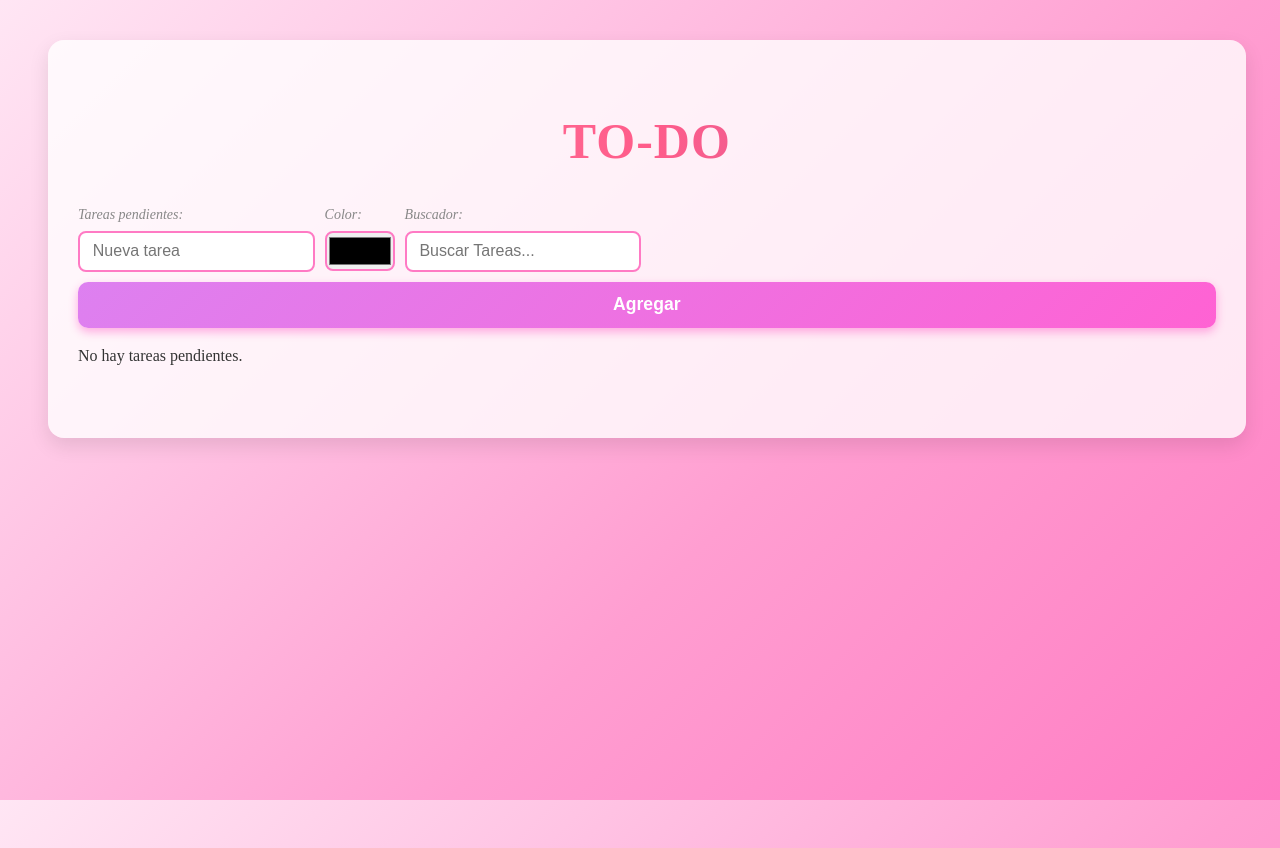
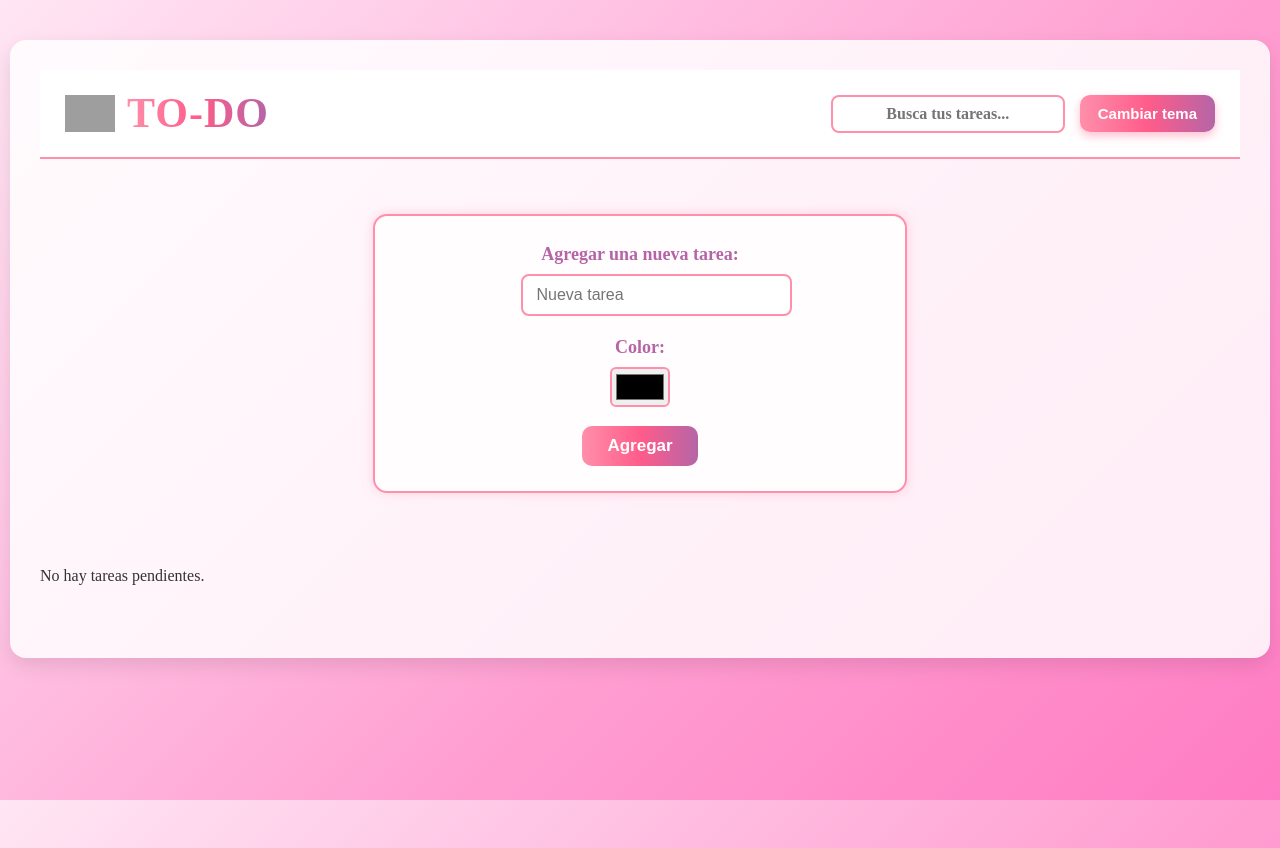
Before and after one commit to Lilia2332/TO-DO-App-React, a React (Vite) app: page / in a window 1280 px wide. Built offline with nearby package versions, Linux system fonts and the light colour scheme; grey boxes are pictures that could not be loaded.

Commit message:
Agrego estilos y modo oscuro

```diff
--- a/src/ToDoApp.css
+++ b/src/ToDoApp.css
@@ -4,3 +4,28 @@
   font-weight: 400;
   color: #333;
 }
+body {
+  min-height: 100vh;
+  font-family: "Poppins";
+  background: linear-gradient(
+    135deg,
+    #ffe6f4 0%,
+    #ffc2e3 30%,
+    #ff9ed1 60%,
+    #ff7cc3 100%
+  );
+  background-attachment: fixed;
+  transition: background 0.6s ease;
+}
+
+body.oscuro {
+  min-height: 100vh;
+  background: linear-gradient(
+    135deg,
+    #1e0d29 0%,
+    #2d0f3a 35%,
+    #3c1350 70%,
+    #4c1f63 100%
+  );
+  color: #eee;
+}
--- a/src/ToDoApp.jsx
+++ b/src/ToDoApp.jsx
@@ -1,10 +1,13 @@
+import { useState } from "react";
 import ContenedorTareas from "./components/ContenedorTareas/ContenedorTareas";
 import "./ToDoApp.css";
 
 export default function App() {
+  const [modoOscuro, setModoOscuro] = useState(false);
+
   return (
-    <>
-      <ContenedorTareas />
-    </>
+    <div className={modoOscuro ? "oscuro" : ""}>
+      <ContenedorTareas modoOscuro={modoOscuro}setModoOscuro={setModoOscuro}/>
+    </div>
   );
 }
--- a/src/components/AgregarTareas/AgregarTareas.css
+++ b/src/components/AgregarTareas/AgregarTareas.css
@@ -1,68 +1,101 @@
-.subtitulo {
-  font-size: 14px;
-  color: #888888;
-  font-style: italic;
-  text-align: left;
+.formulario {
+  display: flex;
+  flex-direction: column;
+  align-items: center;
+  gap: 18px;
+  padding: 25px;
+  margin: 30px auto;
+  width: 60%;
+  max-width: 480px;
+
+  background: #ffffffd7;
+  border: 2px solid #ff8fab;
+  border-radius: 14px;
+  box-shadow: 0 0 12px rgba(255, 143, 171, 0.35);
+
+  transition: transform .3s, box-shadow .3s;
 }
 
-.formulario {
-  display: flex;
-  flex-wrap: wrap;
-  gap: 10px;
-  width: 100%;
-  margin: 2px auto;
+.formulario:hover {
+  transform: scale(1.02);
+  box-shadow: 0 0 18px rgba(181, 101, 167, 0.5);
 }
 
-#inputTarea,
-#inputColor,
-#inputBuscar {
+.subtitulo {
+  font-weight: 600;
+  font-size: 18px;
+  font-family: "Poppins";
+  color: #b565a7;
+  text-align: center;
+}
+
+#inputTarea {
+  width: 100%;
+  padding: 10px 14px;
+  border-radius: 8px;
+  border: 2px solid #ff8fab;
+  outline: none;
+  font-size: 16px;
   margin-top: 6px;
-  padding: 0.6rem 0.8rem;
-  border-radius: 8px;
-  border: 2px solid #ff7ac4;
-  outline: none;
-  transition: all 0.3s ease;
-  font-size: 1rem;
+
+  transition: .3s;
 }
 
 #inputTarea:focus {
-  border-color: #ff008c;
-  box-shadow: 0 0 6px #ff4bb5;
+  border-color: #b565a7;
+  box-shadow: 0 0 6px #ff8fab91;
 }
 
 #inputColor {
-  width: 70px;
+  margin-top: 6px;
+  width: 60px;
   height: 40px;
-  padding: 0;
+  border-radius: 6px;
   cursor: pointer;
-  border-radius: 8px;
-  transition: transform 0.2s ease;
-}
-
-#inputColor:hover {
-  transform: scale(1.1);
+  border: 2px solid #ff8fab;
 }
 
 .btn-agregar {
-  width: 100%;
-  padding: 0.8rem;
-  background: linear-gradient(135deg, #dd80f0, #ff62d3);
+  background: linear-gradient(90deg, #ff8fab, #ff5c8a, #b565a7);
   color: white;
-  font-size: 1.1rem;
-  font-weight: 700;
+  font-size: 17px;
+  font-weight: bold;
   border: none;
   border-radius: 10px;
+  padding: 10px 25px;
   cursor: pointer;
-  transition: all 0.25s ease;
-  box-shadow: 0 4px 10px rgba(255, 0, 170, 0.3);
+  transition: .3s;
 }
 
 .btn-agregar:hover {
-  background: linear-gradient(135deg, #ed62ff, #941294);
-  transform: translateY(-2px);
-  box-shadow: 0 6px 16px rgba(255, 0, 170, 0.45);
+  transform: scale(1.08);
+  box-shadow: 0 0 12px rgba(255, 143, 171, 0.8);
 }
 
-.btn-agregar:active {
-  transform: scale(0.97);
+.formulario-oscuro {
+  background: #2b2b2b;
+  border-radius: 12px;
+  padding: 20px;
+  box-shadow: 0 0 12px rgba(255, 255, 255, 0.12);
 }
+
+.formulario-oscuro input {
+  background: #3c3c3c;
+  color: #f1e6ff;
+  border: 2px solid #b084f4;
+}
+
+.formulario-oscuro input::placeholder {
+  color: #d3bdf5;
+}
+
+.formulario-oscuro .btn-agregar {
+  background: linear-gradient(90deg, #3a1f55, #5b2f86, #7947b5);
+  box-shadow: 0 6px 14px rgba(121, 71, 181, 0.6);
+  color: #e6d7ff;
+  box-shadow: 0 0 10px rgba(111, 53, 168, .6);
+}
+.formulario-oscuro .btn-agregar:hover {
+  background: linear-gradient(90deg, #3a1f55, #5b2f86, #7947b5);
+  box-shadow: 0 6px 14px rgba(121, 71, 181, 0.6);
+}
--- a/src/components/AgregarTareas/AgregarTareas.jsx
+++ b/src/components/AgregarTareas/AgregarTareas.jsx
@@ -4,8 +4,7 @@ import "./AgregarTareas.css";
 export default function AgregarTareas({
   tareas,
   setTareas,
-  buscador,
-  setBuscador,
+  buscador, modoOscuro
 }) {
   const tarea = { tarea: "", color: "#f1b5ddff" };
   const tareasGuardadas = "nuevasTareas";
@@ -45,9 +44,9 @@ export default function AgregarTareas({
 
   return (
     <div>
-      <form className="formulario" onSubmit={enviarTarea}>
+      <form className={`formulario ${modoOscuro ? "formulario-oscuro" : ""}`} onSubmit={enviarTarea}>
         <label className="subtitulo">
-          Tareas pendientes: <br />
+          Agregar una nueva tarea: <br />
           <input
             id="inputTarea"
             type="text"
@@ -69,16 +68,6 @@ export default function AgregarTareas({
             onChange={manejarCambios}
           />
         </label>
-        <label className="subtitulo">
-          Buscador: <br />
-          <input
-            id="inputBuscar"
-            type="text"
-            placeholder="Buscar Tareas..."
-            value={buscador}
-            onChange={(e) => setBuscador(e.target.value)}
-          ></input>
-        </label>
         <button type="submit" className="btn-agregar">
           Agregar
         </button>
--- /dev/null
+++ b/src/components/BuscadorTareas/BuscadorTareas.css
@@ -0,0 +1,113 @@
+.navegacion {
+  display: flex;
+  align-items: center;
+  justify-content: space-between;
+  padding: 12px 25px;
+  background: #ffffff;
+  border-bottom: 2px solid #ff8fab;
+}
+.nav {
+  display: flex;
+  align-items: center;
+  gap: 15px;
+}
+
+.inicio {
+  display: flex;
+  align-items: center;
+  gap: 12px;
+}
+
+.logo {
+  border-radius: 8px;
+  transition: transform .3s;
+}
+
+.logo:hover {
+  transform: rotate(3deg) scale(1.05);
+}
+
+.titulo {
+  font-size: 42px;
+  font-weight: 700;
+  background: linear-gradient(90deg, #ff8fab, #ff5c8a, #b565a7);
+  background-clip: text;
+  -webkit-background-clip: text;
+  -webkit-text-fill-color: transparent;
+  font-family: "Poppins";
+  margin: 0;
+  letter-spacing: 1px;
+  text-transform: uppercase;
+}
+
+.buscador {
+  display: flex;
+  align-items: center;
+  gap: 10px;
+}
+
+#buscar {
+  padding: 8px 12px;
+  border-radius: 8px;
+  border: 2px solid #ff8fab;
+  font-size: 16px;
+  transition:.3s;
+}
+
+#buscar:focus {
+  border-color: #b565a7;
+  box-shadow: 0 0 6px #ff8fab7e;
+}
+
+.navegacion.oscuro {
+  background: #3b3b3b;
+}
+
+.navegacion.oscuro .titulo {
+  background: linear-gradient(90deg, #d8b4fe, #c084fc, #a855f7, #7e22ce);
+  background-clip: text;
+    -webkit-background-clip: text;
+    -webkit-text-fill-color: transparent;
+    font-weight: 700;
+}
+
+.navegacion.oscuro #buscar {
+  background:#555454;
+  color:#cac6c6;
+  border-color:#f0bbed;
+}
+
+.navegacion.oscuro #buscar::placeholder { color:#787779; }
+
+.modo {
+  padding: 10px 18px;
+  border-radius: 10px;
+  border: none;
+  cursor: pointer;
+  font-size: 15px;
+  font-weight: 600;
+  font-family: "Poppins", sans-serif;
+  background: linear-gradient(90deg, #ff8fab, #ff5c8a, #b565a7);
+  color: white;
+  box-shadow: 0 4px 10px rgba(255, 92, 138, 0.4);
+  transition: transform .25s, box-shadow .25s, background .4s;
+}
+
+.modo:hover {
+  transform: translateY(-2px) scale(1.04);
+  box-shadow: 0 6px 14px rgba(255, 92, 138, 0.55);
+}
+.modo:active {
+  transform: scale(0.96);
+}
+
+.navegacion.oscuro .modo {
+  background: linear-gradient(90deg, #29123a, #3a1f55, #5b2f86);
+  color: #e6d7ff;
+  box-shadow: 0 4px 10px rgba(55, 25, 87, 0.7);
+}
+
+.navegacion.oscuro .modo:hover {
+  background: linear-gradient(90deg, #3a1f55, #5b2f86, #7947b5);
+  box-shadow: 0 6px 14px rgba(121, 71, 181, 0.6);
+}
--- /dev/null
+++ b/src/components/BuscadorTareas/BuscadorTareas.jsx
@@ -0,0 +1,44 @@
+import { useState } from "react";
+import "./BuscadorTareas.css";
+
+export default function BuscadorTareas({
+  buscador,
+  setBuscador,
+  modoOscuro,
+  setModoOscuro,
+}) {
+
+  const cambiarTema = () => {
+  setModoOscuro(!modoOscuro);
+  document.body.classList.toggle("oscuro");
+};
+
+  return (
+    <nav className={`navegacion ${modoOscuro ? "oscuro" : ""}`}>
+      <div className="inicio">
+        <img
+          src="https://cdn-icons-png.flaticon.com/512/2038/2038509.png"
+          alt="Logo"
+          width={50}
+        />
+        <h1 className="titulo">TO-DO</h1>
+      </div>
+      <div className="nav">
+        <div className="buscador">
+          <label></label>
+          <input
+            id="buscar"
+            type="text"
+            placeholder="Busca tus tareas..."
+            value={buscador}
+            onChange={(e) => setBuscador(e.target.value)}
+            className="subtitulo"
+          ></input>
+        </div>
+        <button className="modo" onClick={cambiarTema}>
+          Cambiar tema
+        </button>
+      </div>
+    </nav>
+  );
+}
--- a/src/components/ContenedorTareas/ContenedorTareas.css
+++ b/src/components/ContenedorTareas/ContenedorTareas.css
@@ -1,25 +1,15 @@
 .contenedor {
-  display: block;
-  width: 90%;
-  margin-top: 40px;
-  margin: 40px;
-  padding: 30px 30px;
+  width: min(95%, 1200px);
+  margin: 40px auto;
+  padding: 30px;
   border-radius: 16px;
-  background: rgba(255, 255, 255, 0.8);
+  background: rgba(255, 255, 255, 0.85);
   box-shadow: 0 8px 20px rgba(0, 0, 0, 0.1);
+  display: flex;
+  flex-direction: column;
+  gap: 25px;
 }
-.titulo {
-  display: block;
-  text-align: center;
-  font-size: 50px;
-  font-weight: 700;
-  background: linear-gradient(90deg, #ff8fab, #ff5c8a, #b565a7);
-  background-clip: text;
-  -webkit-background-clip: text;
-  -webkit-text-fill-color: transparent;
-  font-family: "Poppins";
-  margin-bottom: 25px;
-  letter-spacing: 1px;
-  text-transform: uppercase;
-  transition: background 0.6s ease;
+.contenedor.oscuro-borde {
+  background: rgba(23, 3, 27, 0.85);
+  border: 2px solid #ffffffa8;
 }
--- a/src/components/ContenedorTareas/ContenedorTareas.jsx
+++ b/src/components/ContenedorTareas/ContenedorTareas.jsx
@@ -2,21 +2,23 @@ import { useState } from "react";
 import AgregarTareas from "../AgregarTareas/AgregarTareas";
 import MostrarTareas from "../MostrarTareas/MostrarTareas";
 import "./ContenedorTareas.css";
+import BuscadorTareas from "../BuscadorTareas/BuscadorTareas";
 
-export default function ContenedorTareas() {
+export default function ContenedorTareas({ modoOscuro, setModoOscuro}) {
   const [tareas, setTareas] = useState(
     JSON.parse(localStorage.getItem("tareas")) || []
   );
   const [buscador, setBuscador] = useState("");
 
   return (
-    <div className="contenedor">
-      <h1 className="titulo">TO-DO</h1>
+    <div className={`contenedor ${modoOscuro ? "oscuro-borde" : ""}`}>
+        <BuscadorTareas buscador={buscador}
+        setBuscador={setBuscador} modoOscuro={modoOscuro} setModoOscuro={setModoOscuro}
+        />
       <AgregarTareas
         tareas={tareas}
         setTareas={setTareas}
-        buscador={buscador}
-        setBuscador={setBuscador}
+        modoOscuro={modoOscuro}
       />
       <MostrarTareas
         tareas={tareas}
--- a/src/index.css
+++ b/src/index.css
@@ -4,17 +4,3 @@
   font-weight: 400;
   color: #333;
 }
-
-body {
-  min-height: 100vh;
-  font-family: "Poppins";
-  background: linear-gradient(
-    135deg,
-    #ffe6f4 0%,
-    #ffc2e3 30%,
-    #ff9ed1 60%,
-    #ff7cc3 100%
-  );
-  background-attachment: fixed;
-  transition: background 0.6s ease;
-}
```
